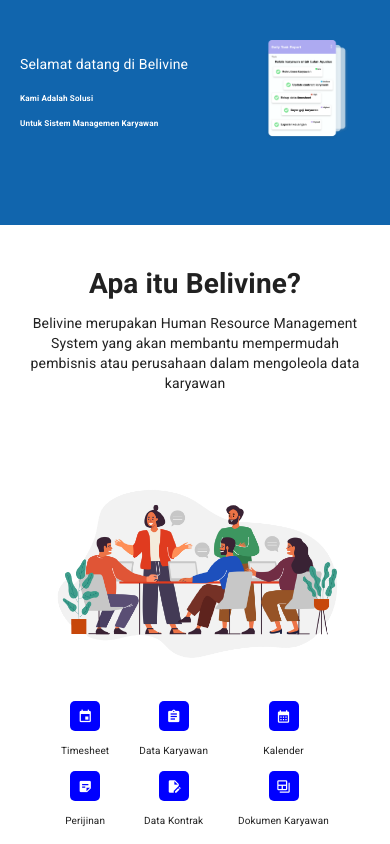
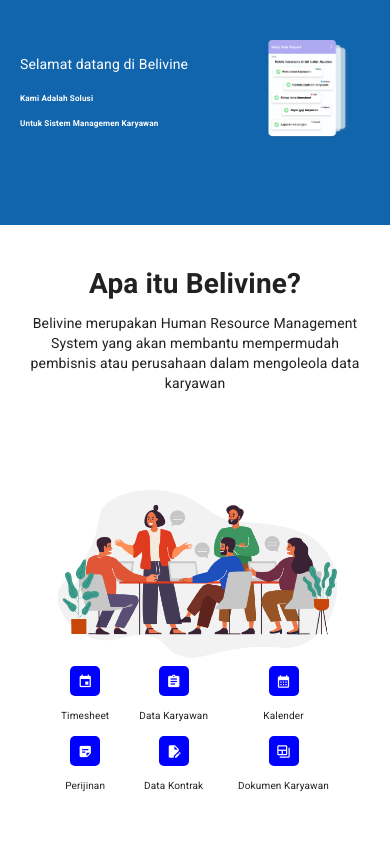
Before and after one commit to belivine/belivine.github.io, a Nuxt app: page / in a window 390 px wide. Shown: the top 844 px of the page. Built offline with nearby package versions, Linux system fonts and the light colour scheme.

Commit message:
make responsive

```diff
--- a/pages/index.vue
+++ b/pages/index.vue
@@ -437,7 +437,7 @@
 
   .md-layout-item {
     justify-content: center;
-    margin-top: 0;
+    margin-top: 0 !important;
   }
 
   .section {
```
